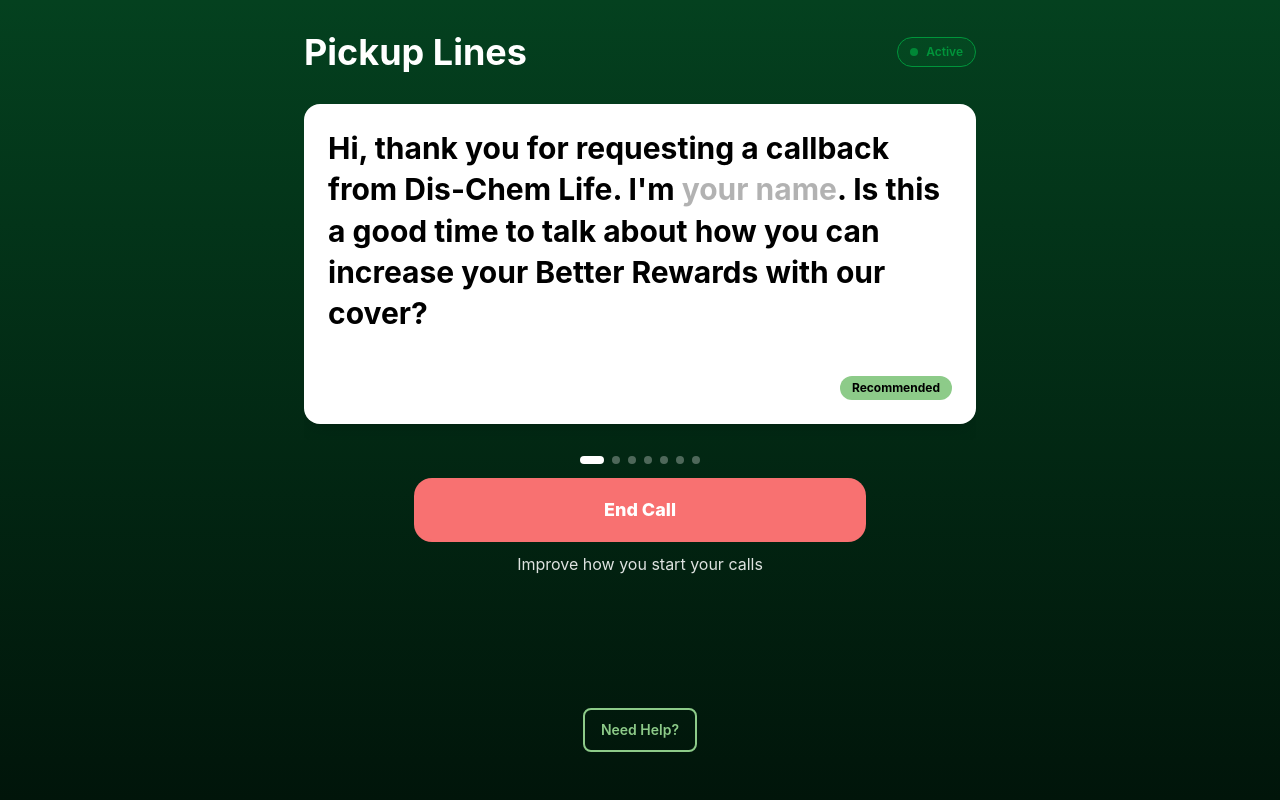
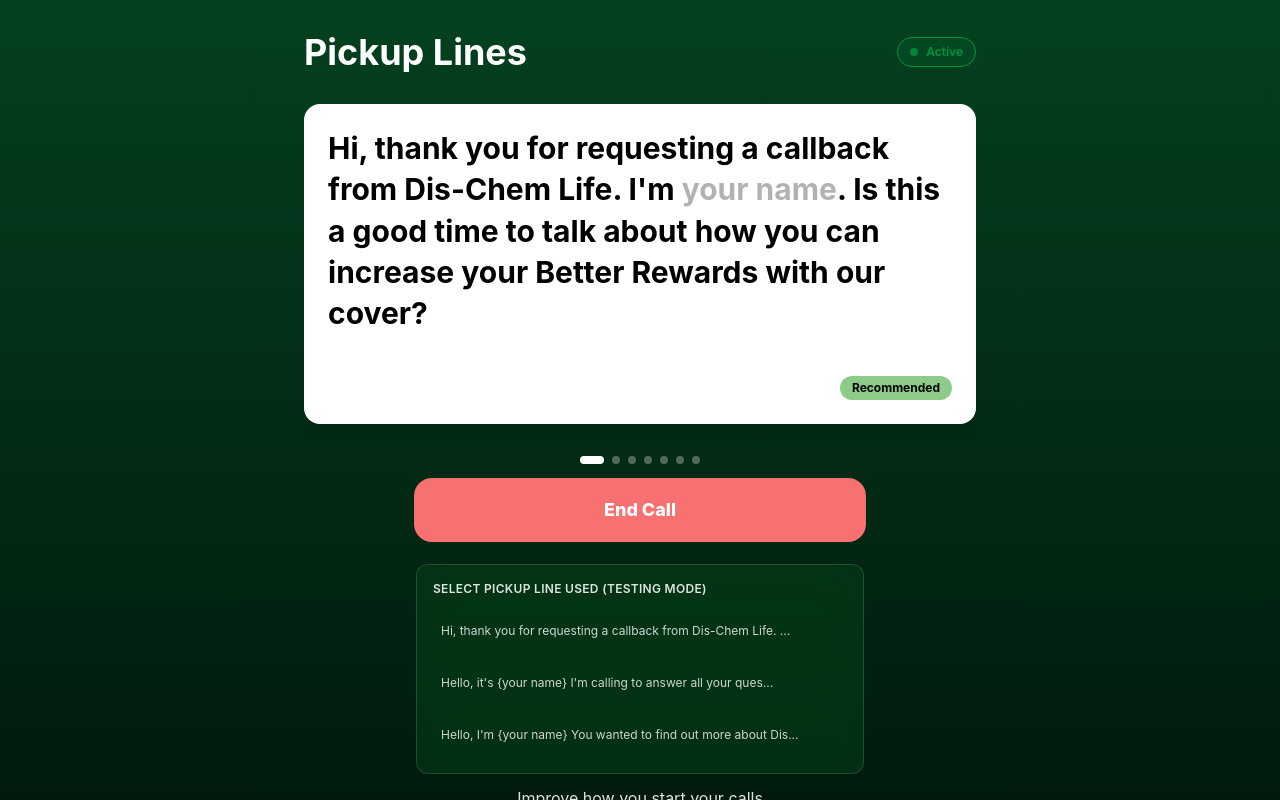
Before and after one commit to pierre-design/pickup-line, a React (Vite) app: page / in a window 1280 px wide. Both pictures are taken after a click on the button "Start Call". Built offline with nearby package versions, Linux system fonts and the light colour scheme; no server answers.

Commit message:
Debug: Testing

```diff
--- a/src/components/CallControlPanel.tsx
+++ b/src/components/CallControlPanel.tsx
@@ -3,6 +3,7 @@
 import type { CallSessionManager } from '../services/interfaces';
 import type { AudioTranscriptionService } from '../infrastructure/interfaces';
 import { PickupLineMatcher } from '../domain/pickupLineMatcher';
+import { PICKUP_LINES } from '../domain/pickupLines';
 
 interface CallControlPanelProps {
   sessionManager: CallSessionManager;
@@ -156,6 +157,34 @@
           </div>
         </div>
       )}
+
+      {/* Manual Pickup Line Selection (for testing when transcription fails) */}
+      {isSessionActive && !detectedPickupLine && !isListening && (
+        <div className="mt-6 p-4 glass rounded-xl border border-yellow/30">
+          <p className="text-xs font-semibold text-yellow uppercase tracking-wide mb-3">
+            Select Pickup Line Used (Testing Mode)
+          </p>
+          <div className="grid grid-cols-1 gap-2">
+            {PICKUP_LINES.slice(0, 3).map((line) => (
+              <button
+                key={line.id}
+                onClick={() => {
+                  setDetectedPickupLine(line);
+                  try {
+                    sessionManager.recordOpener(line);
+                    console.log('Manually recorded pickup line:', line.id);
+                  } catch (error) {
+                    console.error('Failed to record pickup line:', error);
+                  }
+                }}
+                className="text-left p-2 text-xs text-white/80 hover:text-white hover:bg-white/10 rounded-lg transition-colors"
+              >
+                {line.text.length > 60 ? `${line.text.substring(0, 60)}...` : line.text}
+              </button>
+            ))}
+          </div>
+        </div>
+      )}
     </div>
   );
 });
```
